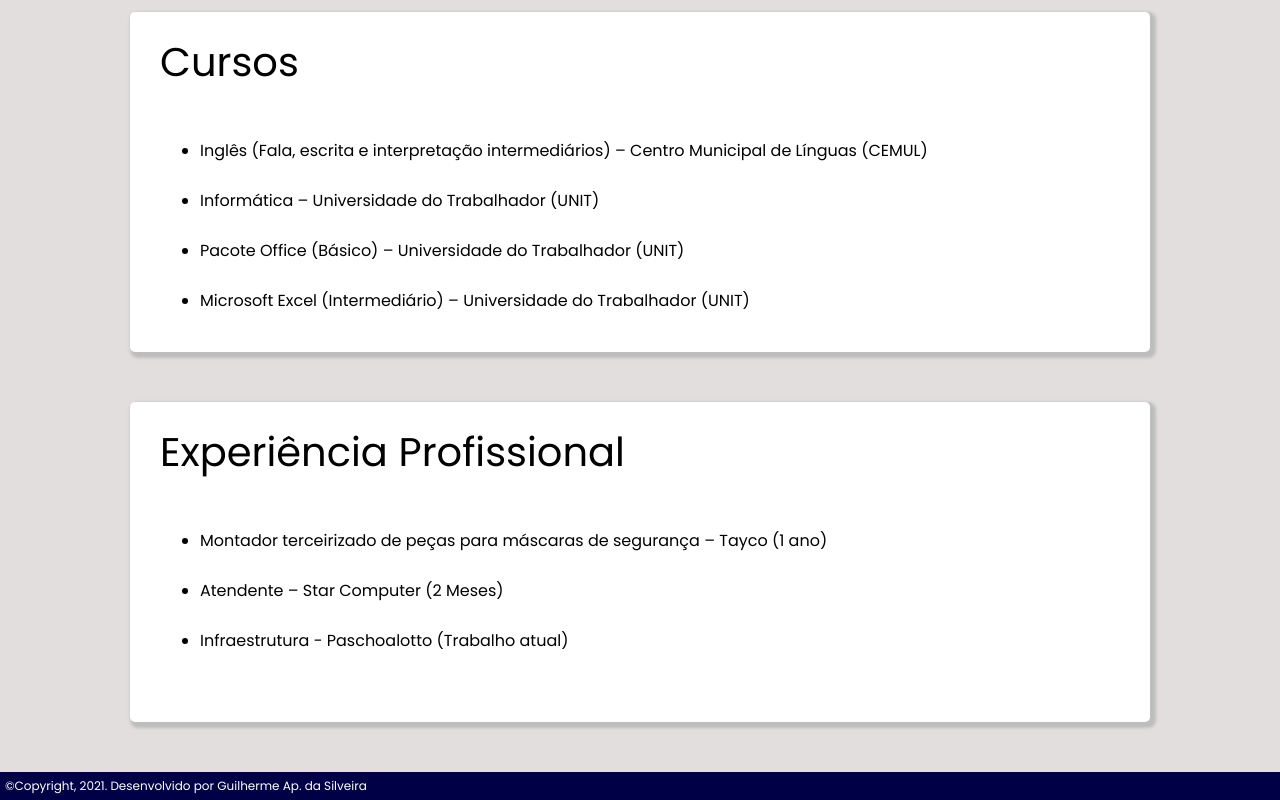
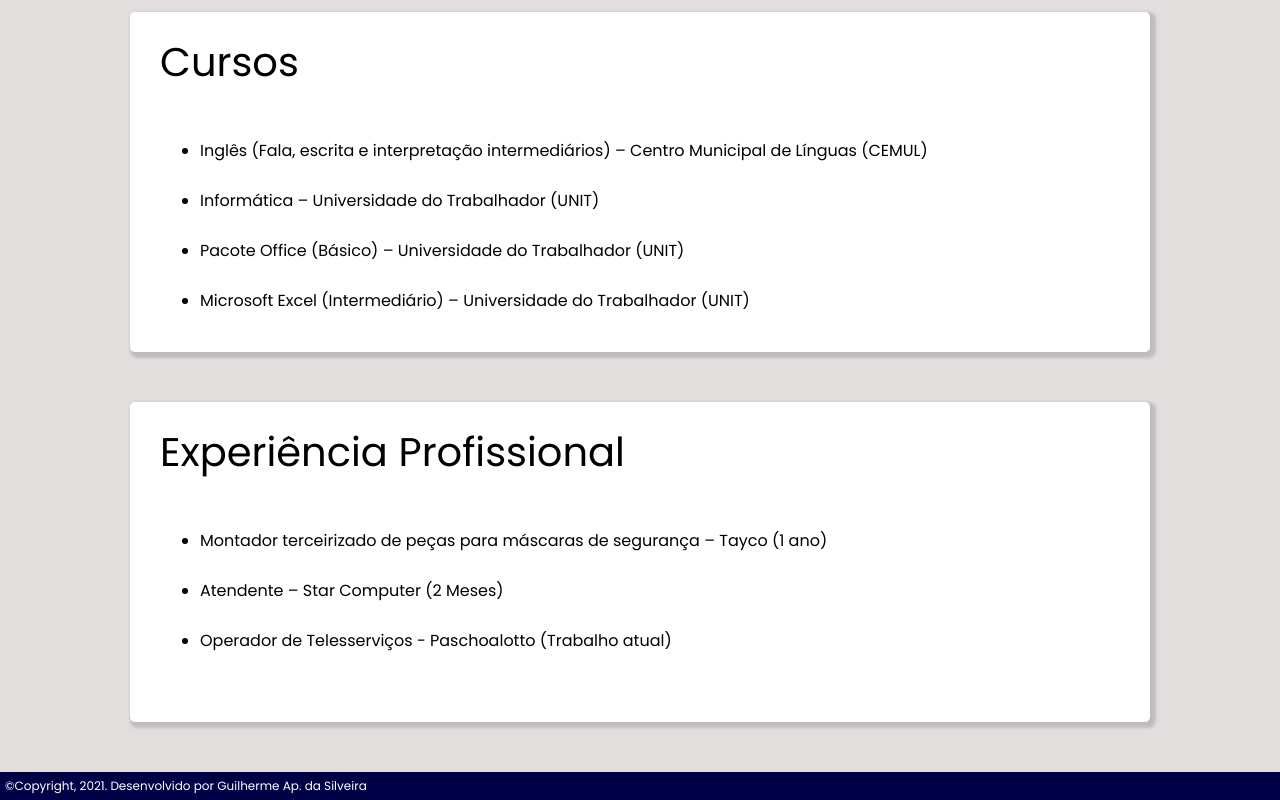
Before and after one commit to Sora1209/HTML-CSS-JS-Curriculum, a plain HTML site: page index.html in a window 1280 px wide. Shown: the part 1311-2111 px from the top of the page. Drawn offline with Linux system fonts and the light colour scheme.

Commit message:
Update index.html

```diff
--- a/index.html
+++ b/index.html
@@ -92,7 +92,7 @@
             <ul>
                 <li>Montador terceirizado de peças para máscaras de segurança – Tayco (1 ano)</li><br>
                 <li>Atendente – Star Computer (2 Meses)</li><br>
-                <li>Infraestrutura - Paschoalotto (Trabalho atual) </li><br>
+                <li>Operador de Telesserviços - Paschoalotto (Trabalho atual) </li><br>
             </ul>
         </div>
     </div>
```
